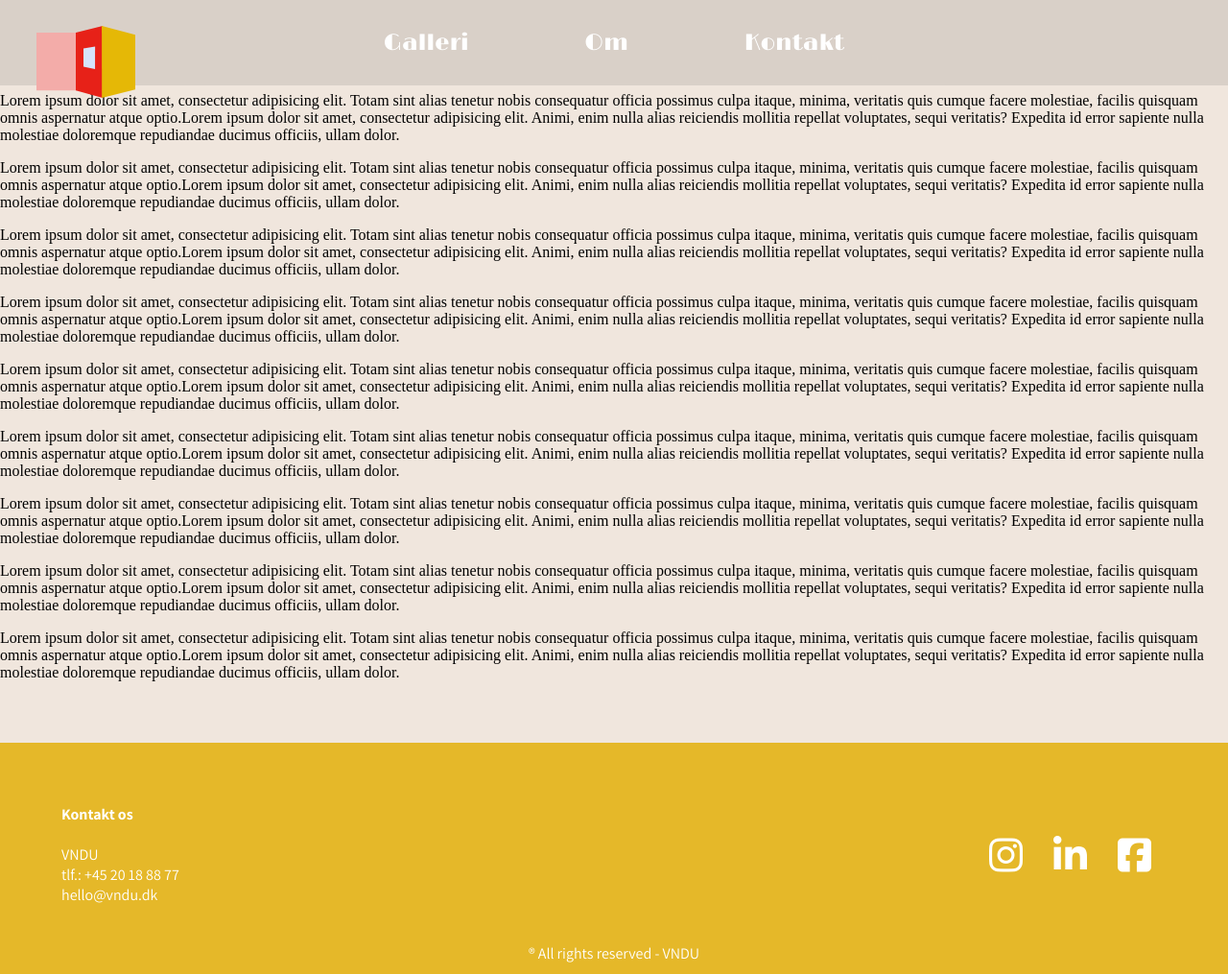
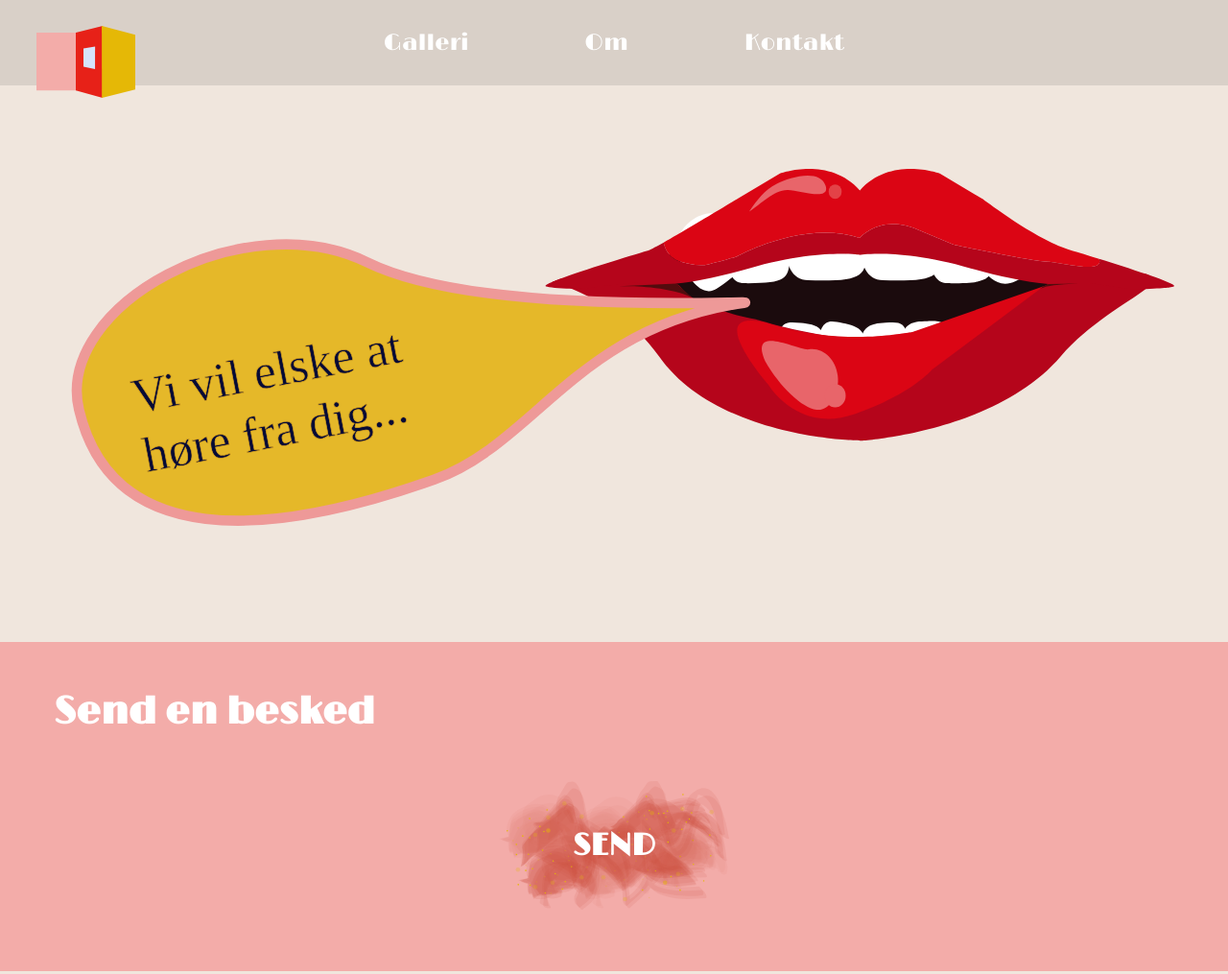
Before and after one commit to malt9830/vnduprojekt, a plain HTML site: page contact.html in a window 1280 px wide. Shown: the top 1015 px of the page at 96% size. Drawn offline with nearby package versions, Linux system fonts and the light colour scheme.

Commit message:
kontaktside start

```diff
--- a/contact.html
+++ b/contact.html
@@ -34,30 +34,20 @@
         </nav>
     </header>
     <main>
-
-        <p>Lorem ipsum dolor sit amet, consectetur adipisicing elit. Totam sint alias tenetur nobis consequatur officia possimus culpa itaque, minima, veritatis quis cumque facere molestiae, facilis quisquam omnis aspernatur atque optio.Lorem ipsum dolor sit amet, consectetur adipisicing elit. Animi, enim nulla alias reiciendis mollitia repellat voluptates, sequi veritatis? Expedita id error sapiente nulla molestiae doloremque repudiandae ducimus officiis, ullam dolor.</p>
-
-
-        <p>Lorem ipsum dolor sit amet, consectetur adipisicing elit. Totam sint alias tenetur nobis consequatur officia possimus culpa itaque, minima, veritatis quis cumque facere molestiae, facilis quisquam omnis aspernatur atque optio.Lorem ipsum dolor sit amet, consectetur adipisicing elit. Animi, enim nulla alias reiciendis mollitia repellat voluptates, sequi veritatis? Expedita id error sapiente nulla molestiae doloremque repudiandae ducimus officiis, ullam dolor.</p>
-
-
-        <p>Lorem ipsum dolor sit amet, consectetur adipisicing elit. Totam sint alias tenetur nobis consequatur officia possimus culpa itaque, minima, veritatis quis cumque facere molestiae, facilis quisquam omnis aspernatur atque optio.Lorem ipsum dolor sit amet, consectetur adipisicing elit. Animi, enim nulla alias reiciendis mollitia repellat voluptates, sequi veritatis? Expedita id error sapiente nulla molestiae doloremque repudiandae ducimus officiis, ullam dolor.</p>
-
-
-        <p>Lorem ipsum dolor sit amet, consectetur adipisicing elit. Totam sint alias tenetur nobis consequatur officia possimus culpa itaque, minima, veritatis quis cumque facere molestiae, facilis quisquam omnis aspernatur atque optio.Lorem ipsum dolor sit amet, consectetur adipisicing elit. Animi, enim nulla alias reiciendis mollitia repellat voluptates, sequi veritatis? Expedita id error sapiente nulla molestiae doloremque repudiandae ducimus officiis, ullam dolor.</p>
-
-        <p>Lorem ipsum dolor sit amet, consectetur adipisicing elit. Totam sint alias tenetur nobis consequatur officia possimus culpa itaque, minima, veritatis quis cumque facere molestiae, facilis quisquam omnis aspernatur atque optio.Lorem ipsum dolor sit amet, consectetur adipisicing elit. Animi, enim nulla alias reiciendis mollitia repellat voluptates, sequi veritatis? Expedita id error sapiente nulla molestiae doloremque repudiandae ducimus officiis, ullam dolor.</p>
-
-        <p>Lorem ipsum dolor sit amet, consectetur adipisicing elit. Totam sint alias tenetur nobis consequatur officia possimus culpa itaque, minima, veritatis quis cumque facere molestiae, facilis quisquam omnis aspernatur atque optio.Lorem ipsum dolor sit amet, consectetur adipisicing elit. Animi, enim nulla alias reiciendis mollitia repellat voluptates, sequi veritatis? Expedita id error sapiente nulla molestiae doloremque repudiandae ducimus officiis, ullam dolor.</p>
-
-        <p>Lorem ipsum dolor sit amet, consectetur adipisicing elit. Totam sint alias tenetur nobis consequatur officia possimus culpa itaque, minima, veritatis quis cumque facere molestiae, facilis quisquam omnis aspernatur atque optio.Lorem ipsum dolor sit amet, consectetur adipisicing elit. Animi, enim nulla alias reiciendis mollitia repellat voluptates, sequi veritatis? Expedita id error sapiente nulla molestiae doloremque repudiandae ducimus officiis, ullam dolor.</p>
-
-        <p>Lorem ipsum dolor sit amet, consectetur adipisicing elit. Totam sint alias tenetur nobis consequatur officia possimus culpa itaque, minima, veritatis quis cumque facere molestiae, facilis quisquam omnis aspernatur atque optio.Lorem ipsum dolor sit amet, consectetur adipisicing elit. Animi, enim nulla alias reiciendis mollitia repellat voluptates, sequi veritatis? Expedita id error sapiente nulla molestiae doloremque repudiandae ducimus officiis, ullam dolor.</p>
-
-        <p>Lorem ipsum dolor sit amet, consectetur adipisicing elit. Totam sint alias tenetur nobis consequatur officia possimus culpa itaque, minima, veritatis quis cumque facere molestiae, facilis quisquam omnis aspernatur atque optio.Lorem ipsum dolor sit amet, consectetur adipisicing elit. Animi, enim nulla alias reiciendis mollitia repellat voluptates, sequi veritatis? Expedita id error sapiente nulla molestiae doloremque repudiandae ducimus officiis, ullam dolor.</p>
-
-
-
+        <section id="section_mouth">
+            <img src="img/contact_mouth_small.svg" alt="contact mouth for phone and tablet">
+            <img src="img/contact_mouth_large.svg" alt="contact mouth for desktop" class="none">
+        </section>
+        <div id="wrapper_form">
+            <section id="section_form">
+                <h1>Send en besked</h1>
+                <form></form>
+                <div id="form_button">
+                    <img src="img/button_red.svg" alt="form button">
+                    <p>SEND</p>
+                </div>
+            </section>
+        </div>
     </main>
 
     <footer>
@@ -78,8 +68,6 @@
             <p>® All rights reserved - VNDU</p>
         </div>
     </footer>
-
-
     <script src="scripts/burger.js"></script>
 </body>
 
--- a/style.css
+++ b/style.css
@@ -12,7 +12,7 @@ img {
 
 section {
     max-width: 1200px;
-    margin: 0 auto;
+    margin: 5rem auto;
     padding: 1rem;
 }
 
@@ -139,9 +139,7 @@ li a:hover {
 
 
 @media (min-width:650px) {
-
-    /*      ------------brugermanu og nav global------------*/
-
+    /*------------brugermanu og nav global------------*/
 
     #global {
         display: flex;
@@ -150,6 +148,7 @@ li a:hover {
         justify-content: center;
         padding: 0px 0px;
         width: 100vw;
+        z-index: 1
     }
 
     #menuknap_wrapper {
@@ -635,3 +634,63 @@ article .bottom {
         grid-template-columns: repeat(3, 1fr);
     }
 }
+
+/*------------------contact------------------*/
+
+.none {
+    display: none;
+}
+
+#section_mouth {}
+
+#wrapper_form {
+    margin: 0 auto;
+    background-color: #F3ACA9;
+}
+
+#section_form {}
+
+#section_form h1 {
+    font-family: 'Limelight', sans-serif;
+    color: white;
+}
+
+#form_button {
+    display: grid;
+    margin: 3rem auto;
+    max-width: 15rem;
+    cursor: pointer;
+    text-decoration: none;
+}
+
+#form_button p {
+    font-family: 'Limelight', sans-serif;
+    font-size: 2rem;
+    font-weight: 600;
+    text-decoration: none;
+    color: white;
+}
+
+#form_button p,
+#form_button img {
+    grid-area: 1/1;
+    place-self: center center;
+}
+
+@media (min-width: 650px) {
+    #section_form h1 {
+        font-size: 2.5rem;
+    }
+}
+
+@media (min-width: 950px) {
+    #section_mouth img:nth-child(1) {
+        display: none;
+    }
+
+    #section_mouth img:nth-child(2) {
+        display: block;
+    }
+}
+
+]
```
Also changed, not shown: index.html (+1 -1 lines), img/button_red.svg (added), img/button_yellow.svg (renamed from img/button.svg), img/contact_mouth_large.svg (added), img/contact_mouth_small.svg (added).
